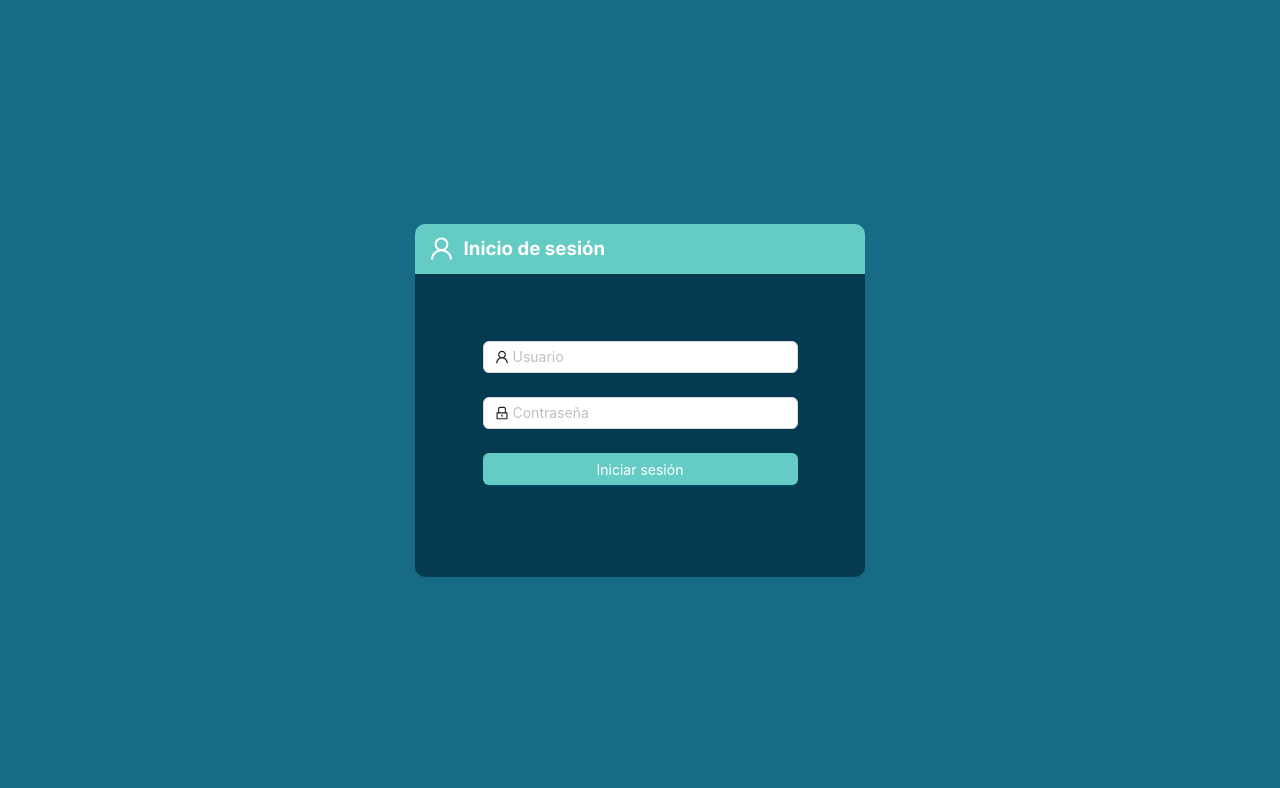
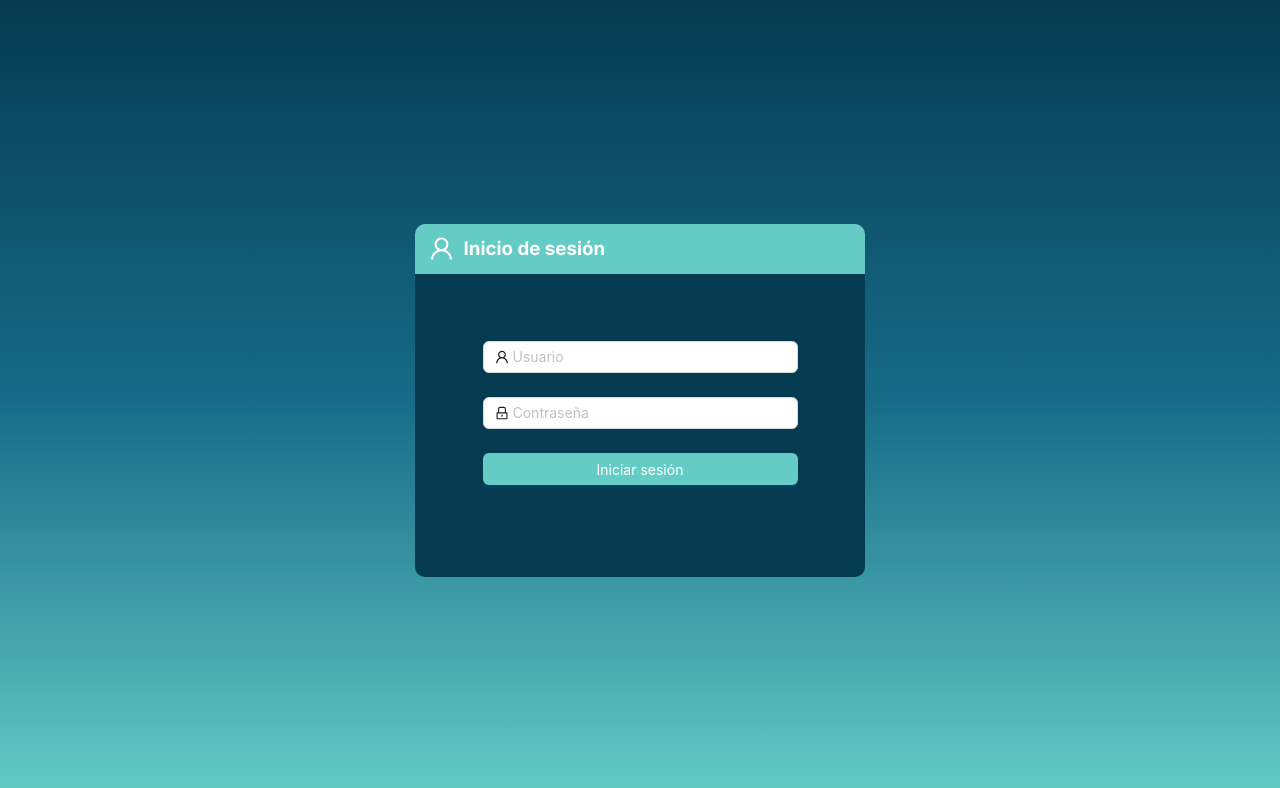
Before and after one commit to adrian1426/NextTS_TodosApp, a Next.js app: page /login in a window 1280 px wide. Shown: the top 788 px of the page. Built offline with nearby package versions, Linux system fonts and the light colour scheme.

Commit message:
UPDATE - Diseño - Login

```diff
--- a/src/app/login/layout.tsx
+++ b/src/app/login/layout.tsx
@@ -2,7 +2,7 @@ export default function LoginLayout({ children }: { children: React.ReactNode })
   return (
     <div
       style={{
-        backgroundColor: "#176B87",
+        background: "linear-gradient(#053B50,#176B87,#64CCC5)",
         height: "100vh",
         width: "100vw",
         display: "flex",
--- a/src/app/login/page.tsx
+++ b/src/app/login/page.tsx
@@ -6,7 +6,9 @@ import LoginTemplate from './template/LoginTemplate';
 
 const LoginPage = () => {
   return (
-    <LoginTemplate renderHeader={<LoginHeader />}>
+    <LoginTemplate
+      renderHeader={<LoginHeader />}
+    >
       <LoginForm />
     </LoginTemplate>
   );
```
